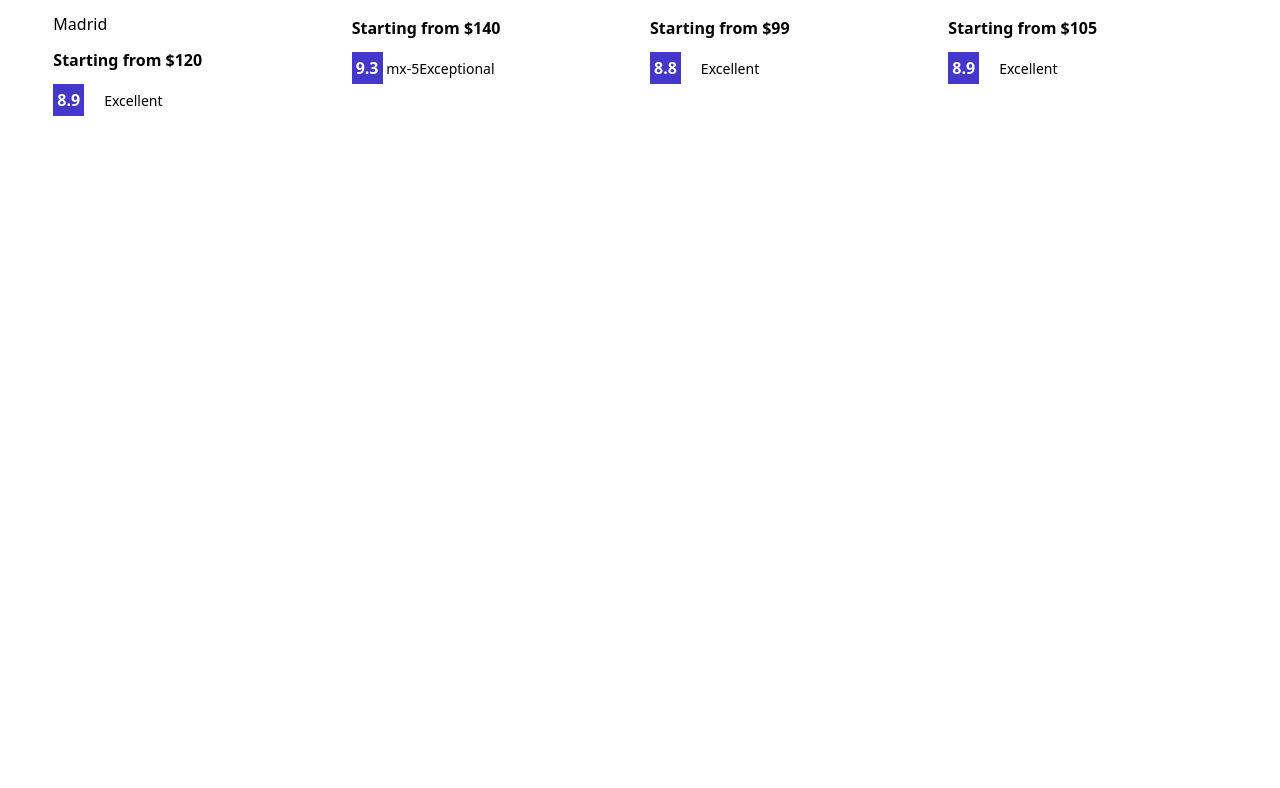
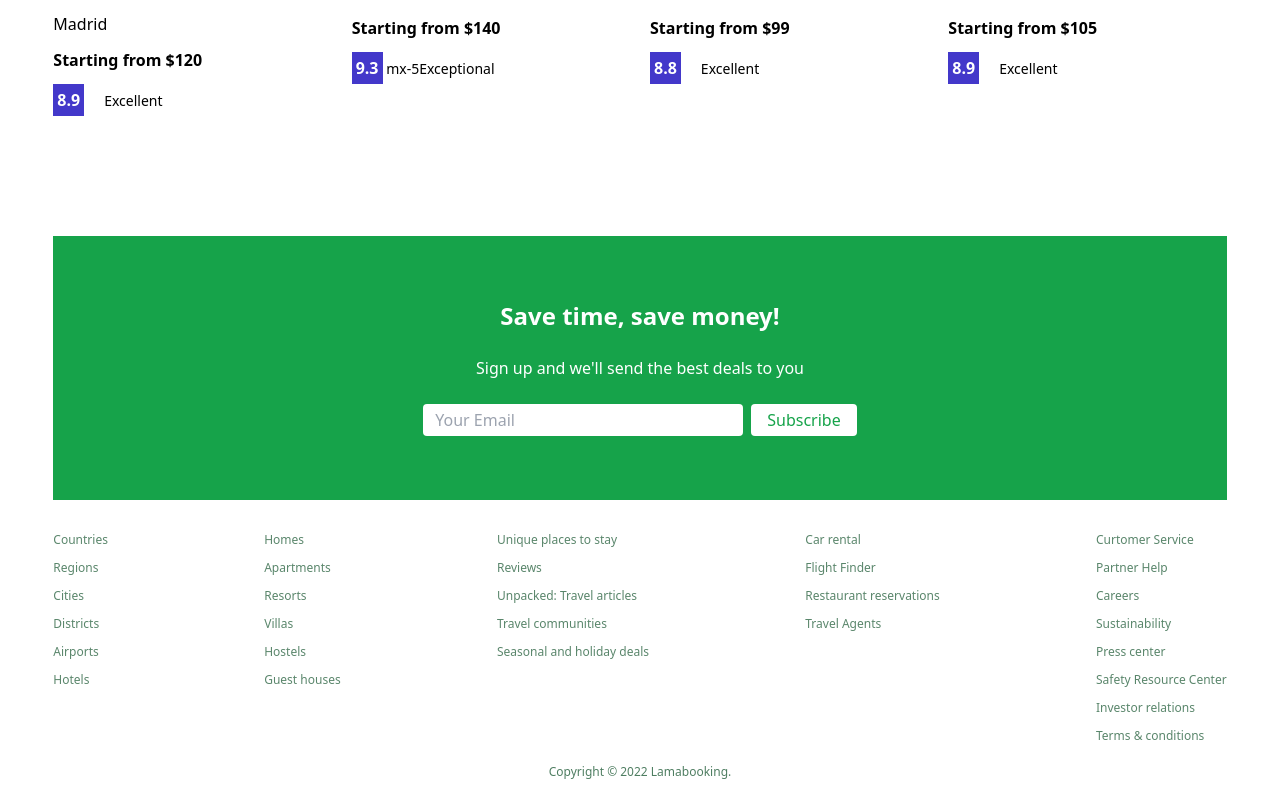
Before and after one commit to Asadrayat/Bookify, a React (Create React App) app in the folder client/: page / in a window 1280 px wide. Shown: the part 1520-2308 px from the top of the page. Before the commit the page ends 1676 px from the top, so only its background shows below. Built offline with nearby package versions, Linux system fonts and the light colour scheme.

Commit message:
1hr 13 min list

```diff
--- a/client/src/component/FeaturedProperties/FeatureProperties.js
+++ b/client/src/component/FeaturedProperties/FeatureProperties.js
@@ -4,7 +4,7 @@ export const FeatureProperties = () => {
   return (
     <div className="w-full flex mb-10 justify-between gap-5">
       <div className="flex-1 gap-3 flex flex-col">
-        <img className="w-full h-auto lg:h-80 object-cover rounded-lg shadow-2xl" src="https://cf.bstatic.com/xdata/images/hotel/square600/13125860.webp?k=e148feeb802ac3d28d1391dad9e4cf1e12d9231f897d0b53ca067bde8a9d3355&o=&s=1" alt="" />
+        <img className="w-full h-40 lg:h-80 object-cover rounded-lg shadow-2xl" src="https://cf.bstatic.com/xdata/images/hotel/square600/13125860.webp?k=e148feeb802ac3d28d1391dad9e4cf1e12d9231f897d0b53ca067bde8a9d3355&o=&s=1" alt="" />
 		<div className="text-2xl font-bold">Aparthotel Stare Miasto</div>
         <div className="font-normal">Madrid</div>
         <div className="font-semibold">Starting from $120</div>
@@ -14,7 +14,7 @@ export const FeatureProperties = () => {
         </div>
       </div>
       <div className="flex-1 gap-3 flex flex-col">
-        <img className="w-full h-auto lg:h-80 object-cover rounded-lg shadow-2xl" src="https://cf.bstatic.com/xdata/images/hotel/max1280x900/215955381.jpg?k=ff739d1d9e0c8e233f78ee3ced82743ef0355e925df8db7135d83b55a00ca07a&o=&hp=1" alt="" />
+        <img className="w-full h-40 lg:h-80 object-cover rounded-lg shadow-2xl" src="https://cf.bstatic.com/xdata/images/hotel/max1280x900/215955381.jpg?k=ff739d1d9e0c8e233f78ee3ced82743ef0355e925df8db7135d83b55a00ca07a&o=&hp=1" alt="" />
 		<div className="text-2xl font-bold">Comfort Suites Airport</div>
         <div className="font-normal">Austin</div>
         <div className="font-semibold">Starting from $140</div>
@@ -24,7 +24,7 @@ export const FeatureProperties = () => {
         </div>
       </div>
       <div className="flex-1 gap-3 flex flex-col">
-        <img className="w-full h-auto lg:h-80 object-cover rounded-lg shadow-2xl" src="https://i.ibb.co/jf1QPGP/fourseason-Hotel-jspg.jpg" alt="" />
+        <img className="w-full h-40 lg:h-80 object-cover rounded-lg shadow-2xl" src="https://i.ibb.co/jf1QPGP/fourseason-Hotel-jspg.jpg" alt="" />
 		<div className="text-2xl font-bold">Four Seasons Hotel</div>
         <div className="font-normal">Lisbon</div>
         <div className="font-semibold">Starting from $99</div>
@@ -34,7 +34,7 @@ export const FeatureProperties = () => {
         </div>
       </div>
       <div className="flex-1 gap-3 flex flex-col">
-        <img className="w-full h-auto lg:h-80 object-cover rounded-lg shadow-2xl" src="https://i.ibb.co/C7J5jF9/Hilton-Garden-Inn.jpg" alt="" />
+        <img className="w-full h-40 lg:h-80 object-cover rounded-lg shadow-2xl" src="https://i.ibb.co/C7J5jF9/Hilton-Garden-Inn.jpg" alt="" />
 		<div className="text-2xl font-bold">Hilton Garden Inn</div>
         <div className="font-normal">Berlin</div>
         <div className="font-semibold">Starting from $105</div>
--- /dev/null
+++ b/client/src/component/Footer/Footer.jsx
@@ -0,0 +1,50 @@
+import React from 'react'
+
+export const Footer = () => {
+	return (
+		<div className="w-full text-xs">
+			<div className="w-full flex justify-between ">
+				<ul className="list-none p-0">
+					<li className="mb-3 opacity-70 text-green-900  cursor-pointer ">Countries</li>
+					<li className="mb-3 opacity-70 text-green-900  cursor-pointer ">Regions</li>
+					<li className="mb-3 opacity-70 text-green-900  cursor-pointer ">Cities</li>
+					<li className="mb-3 opacity-70 text-green-900  cursor-pointer ">Districts</li>
+					<li className="mb-3 opacity-70 text-green-900  cursor-pointer ">Airports</li>
+					<li className="mb-3 opacity-70 text-green-900  cursor-pointer ">Hotels</li>
+				</ul>
+				<ul className="list-none p-0">
+					<li className="mb-3 opacity-70 text-green-900  cursor-pointer ">Homes </li>
+					<li className="mb-3 opacity-70 text-green-900  cursor-pointer ">Apartments </li>
+					<li className="mb-3 opacity-70 text-green-900  cursor-pointer ">Resorts </li>
+					<li className="mb-3 opacity-70 text-green-900  cursor-pointer ">Villas</li>
+					<li className="mb-3 opacity-70 text-green-900  cursor-pointer ">Hostels</li>
+					<li className="mb-3 opacity-70 text-green-900  cursor-pointer ">Guest houses</li>
+				</ul>
+				<ul className="fList">
+					<li className="mb-3 opacity-70 text-green-900  cursor-pointer ">Unique places to stay </li>
+					<li className="mb-3 opacity-70 text-green-900  cursor-pointer ">Reviews</li>
+					<li className="mb-3 opacity-70 text-green-900  cursor-pointer ">Unpacked: Travel articles </li>
+					<li className="mb-3 opacity-70 text-green-900  cursor-pointer ">Travel communities </li>
+					<li className="mb-3 opacity-70 text-green-900  cursor-pointer ">Seasonal and holiday deals </li>
+				</ul>
+				<ul className="fList">
+					<li className="mb-3 opacity-70 text-green-900  cursor-pointer ">Car rental </li>
+					<li className="mb-3 opacity-70 text-green-900  cursor-pointer ">Flight Finder</li>
+					<li className="mb-3 opacity-70 text-green-900  cursor-pointer ">Restaurant reservations </li>
+					<li className="mb-3 opacity-70 text-green-900  cursor-pointer ">Travel Agents </li>
+				</ul>
+				<ul className="fList">
+					<li className="mb-3 opacity-70 text-green-900  cursor-pointer ">Curtomer Service</li>
+					<li className="mb-3 opacity-70 text-green-900  cursor-pointer ">Partner Help</li>
+					<li className="mb-3 opacity-70 text-green-900  cursor-pointer ">Careers</li>
+					<li className="mb-3 opacity-70 text-green-900  cursor-pointer ">Sustainability</li>
+					<li className="mb-3 opacity-70 text-green-900  cursor-pointer ">Press center</li>
+					<li className="mb-3 opacity-70 text-green-900  cursor-pointer ">Safety Resource Center</li>
+					<li className="mb-3 opacity-70 text-green-900  cursor-pointer ">Investor relations</li>
+					<li className="mb-3 opacity-70 text-green-900  cursor-pointer ">Terms & conditions</li>
+				</ul>
+			</div>
+			<div className="text-center text-green-900 opacity-75 my-2">Copyright © 2022 Lamabooking.</div>
+		</div>
+	)
+}
--- /dev/null
+++ b/client/src/component/MailList/MailList.jsx
@@ -0,0 +1,16 @@
+import React from 'react'
+
+export const MailList = () => {
+	return (
+		<div className="w-full mt-12 bg-green-600 text-white flex flex-col items-center gap-6 p-16">
+			<div className="text-2xl font-bold">
+				Save time, save money!
+			</div>
+			<span>Sign up and we'll send the best deals to you</span>
+			<div>
+				<input className='w-80 h-8 p-3 border-0 rounded ' type="text" placeholder='Your Email' />
+				<button className='bg-white text-green-600 px-4 py-1 rounded ms-2'>Subscribe</button>
+			</div>
+		</div>
+	)
+}
--- a/client/src/component/header/Header.jsx
+++ b/client/src/component/header/Header.jsx
@@ -5,7 +5,9 @@ import { DateRange } from 'react-date-range'
 import 'react-date-range/dist/styles.css'; // main css file
 import 'react-date-range/dist/theme/default.css'; // theme css file
 import { format } from 'date-fns';
+import { useNavigate } from 'react-router-dom';
 export const Header = ({ type }) => {
+	const [destination, setDestination] = useState('');
 	const [openDate, setOpenDate] = useState(false);
 	const [date, setDate] = useState([
 		{
@@ -29,10 +31,14 @@ export const Header = ({ type }) => {
 			};
 		});
 	};
+	const navigate = useNavigate();
+	const handleSearch = () => {
+		navigate('/hotels', { state: { destination, date, options } })
+	}
 
 	return (
 		<div className='bg-green-600 text-white flex relative '>
-			<div className={type === "list" ? "w-11/12 mx-auto my-12": "w-11/12 mx-auto mt-5 mb-24"}>
+			<div className={type === "list" ? "w-11/12 mx-auto my-12" : "w-11/12 mx-auto mt-5 mb-24"}>
 				<div className='flex justify-start gap-10 '>
 					<div className='flex items-center gap-2  border-2 rounded-full border-white px-3 py-1'>
 						<FontAwesomeIcon icon={faBed} />
@@ -68,11 +74,13 @@ export const Header = ({ type }) => {
 						<div className='h-12 bg-white 400  border-2 border-yellow-600 flex items-center justify-around pl-3 py-2 rounded-lg absolute -bottom-6 w-11/12 mx-auto '>
 							<div className='flex items-center gap-3'>
 								<FontAwesomeIcon icon={faBed} className='text-gray-400' />
-								<input className='border-none outline-none' type="text" placeholder='where are you going?' />
+								<input className='border-none outline-none text-gray-400 ' type='text' placeholder='where are you going?'
+									onChange={(e) => setDestination(e.target.value)}
+								/>
 							</div>
 							<div className='flex items-center gap-3'>
 								<FontAwesomeIcon icon={faCalendarDays} className='text-gray-400' />
-								<span onClick={() => setOpenDate(!openDate)} className='text-gray-400'>{`${format(date[0].startDate, "MM/dd/yyyy")}
+								<span onClick={() => setOpenDate(!openDate)} className='text-gray-400 cursor-pointer'>{`${format(date[0].startDate, "MM/dd/yyyy")}
 						to  ${format(date[0].endDate, "MM/dd/yyyy")}`}</span>
 								{openDate && <DateRange
 									editableDateInputs={true}
@@ -80,11 +88,12 @@ export const Header = ({ type }) => {
 									moveRangeOnFirstSelection={false}
 									ranges={date}
 									className='absolute top-12 z-10'
+									minDate={new Date()}
 								/>}
 							</div>
 							<div className='flex items-center gap-3'>
-								<FontAwesomeIcon icon={faPerson} className='text-gray-400' />
-								<span onClick={() => setOpenOptions(!openOptions)} className='text-gray-400'>{`${options.adult} adult . ${options.children} children . ${options.room} room`}</span>
+								<FontAwesomeIcon icon={faPerson} className='text-gray-400 ' />
+								<span onClick={() => setOpenOptions(!openOptions)} className='text-gray-400 cursor-pointer'>{`${options.adult} adult . ${options.children} children . ${options.room} room`}</span>
 								{
 									openOptions &&
 									<div className="absolute top-12 bg-white text-gray-400  border rounded-md shadow-slate-300 shadow-xl flex flex-col justify-between z-10">
@@ -116,7 +125,7 @@ export const Header = ({ type }) => {
 								}
 							</div>
 							<div className='flex items-center gap-3'>
-								<button className='bg-green-600 text-white px-4 py-1 rounded'>Search</button>
+								<button className='bg-green-600 text-white px-4 py-1 rounded' onClick={handleSearch}>Search</button>
 							</div>
 						</div>
 					</>
--- a/client/src/pages/home/Home.jsx
+++ b/client/src/pages/home/Home.jsx
@@ -4,6 +4,8 @@ import { Nav } from '../../component/navbar/Nav'
 import { Featured } from '../../component/featured/Featured'
 import { PropertyList } from '../../component/PropertyList/PropertyList'
 import { FeatureProperties } from '../../component/FeaturedProperties/FeatureProperties'
+import { MailList } from '../../component/MailList/MailList'
+import { Footer } from '../../component/Footer/Footer'
 
 export const Home = () => {
 	return (
@@ -16,6 +18,8 @@ export const Home = () => {
 				<PropertyList />
 				<h1 className="text-2xl font-bold w-full">Home guests love</h1>
 				<FeatureProperties />
+				<MailList />
+				<Footer />
 			</div>
 
 		</div>
--- a/client/src/pages/list/List.jsx
+++ b/client/src/pages/list/List.jsx
@@ -1,12 +1,43 @@
-import React from 'react'
+import React, { useState } from 'react'
 import { Nav } from '../../component/navbar/Nav'
 import { Header } from '../../component/header/Header'
+import { useLocation } from 'react-router-dom'
+import { format } from 'date-fns'
+import { DateRange } from 'react-date-range'
 
 export const List = () => {
+	const location = useLocation();
+	const [destination, setDestination] = useState(location.state.destination)
+	const [date, setDate] = useState(location.state.date)
+	const [option, setOption] = useState(location.state.option)
 	return (
 		<div>
 			<Nav />
 			<Header type="list" />
+			<div className="flex mx-auto w-11/12 lg:w-9/12  justify-center mt-5">
+				<div className="w-full flex gap-5">
+					<div className="w-ful; md:w-5/12 lg:w-1/4 bg-yellow-500 p-3 border rounded-xl sticky top-3 h-max ">
+						<div className="text-xl text-white mb-3 "></div>
+						<div className="flex flex-col gap-2 mb-3">
+							<label className='text-sm' >Destination</label>
+							<input className='h-8 border-0 p-2' type="text" placeholder={destination} />
+						</div>
+						<div className="flex flex-col gap-2 mb-3">
+							<label className='text-sm'>Check-in Date</label>
+							<span className='h-8 p-2 bg-white flex items-center cursor-pointer '>{`${format(date[0].startDate, "MM/dd/yyyy")}
+						to  ${format(date[0].endDate, "MM/dd/yyyy")}`}</span>
+							<DateRange
+								onChange={(item) => setDate([item.selection])}
+								minDate={new Date()}
+								ranges={date}
+								className='w-full'
+							/>
+						</div>
+					</div>
+					<div className="lr">
+					</div>
+				</div>
+			</div>
 		</div>
 	)
 }
```
